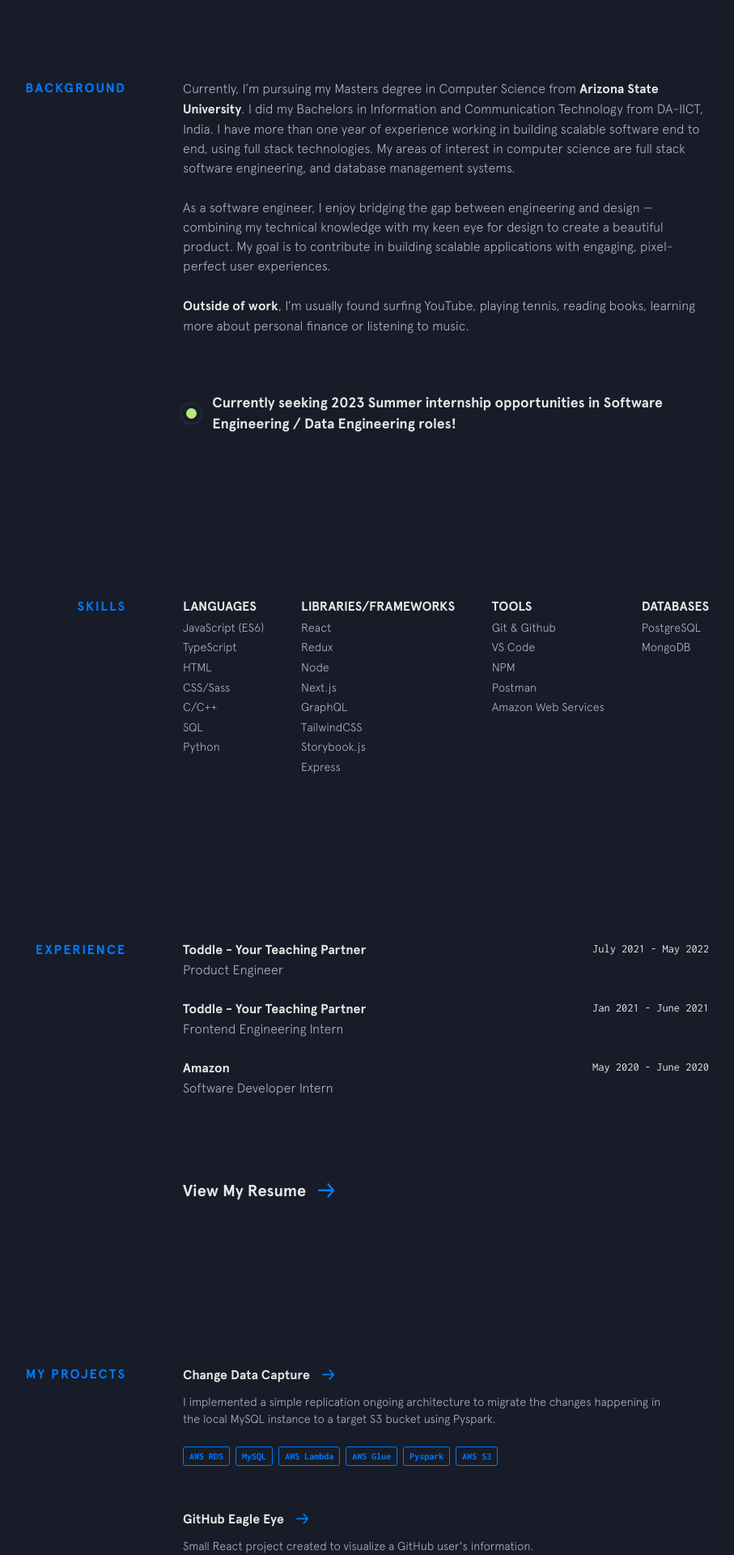
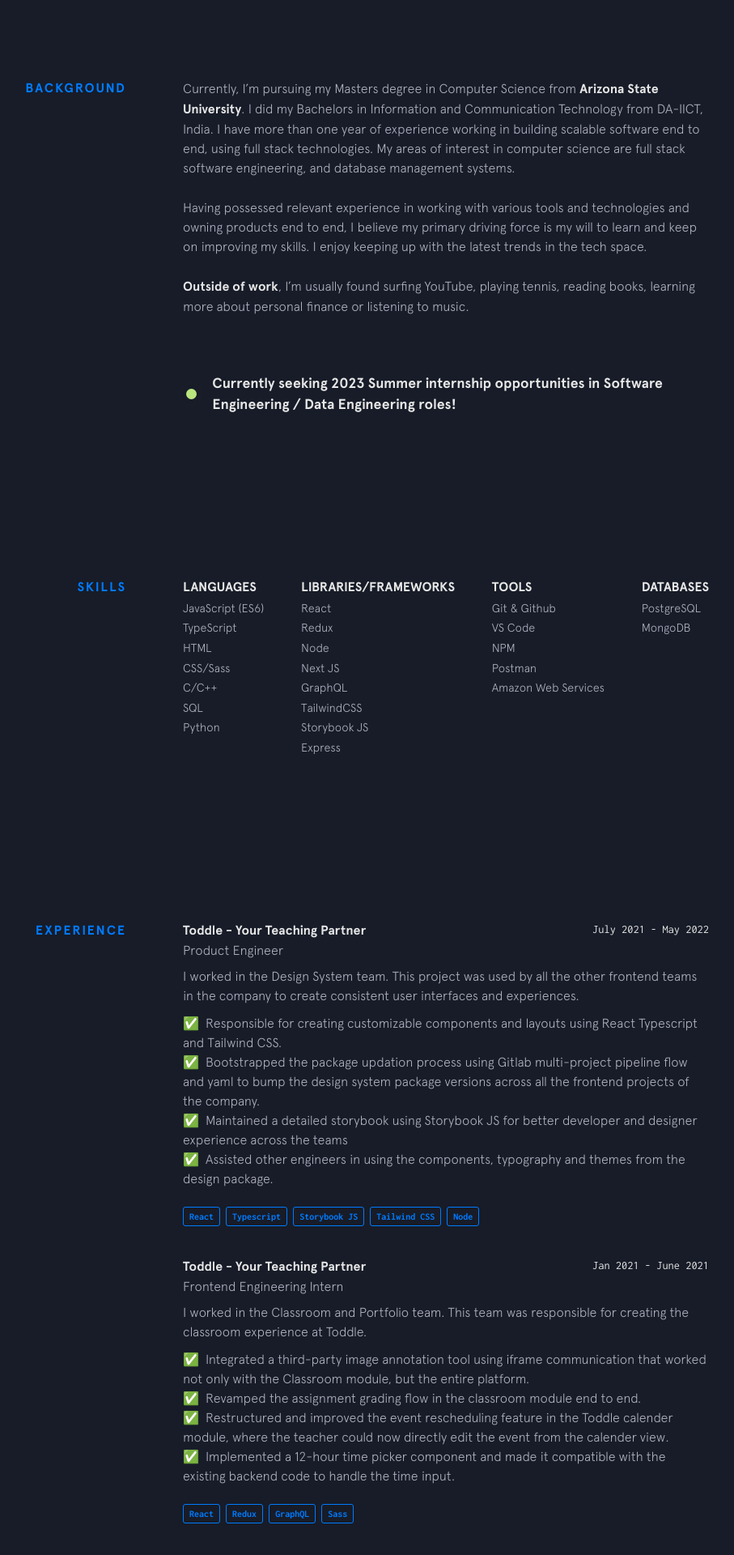
Before and after one commit to rhythm-3099/rhythm-3099.github.io, a Jekyll site: the page built from index.html, in a window 1280 px wide. Shown: the part 903-2823 px from the top of the page at 81% size, without its empty margins (224-1131 px from the left). Built offline with Jekyll 4.4.1, drawn with Linux system fonts in a browser that asks for light colours; nearby versions of some CDN libraries; some of the changed text lies outside the part shown.

Commit message:
chore: add experience and projects

```diff
--- a/_data/experience.yml
+++ b/_data/experience.yml
@@ -2,13 +2,45 @@
   url: https://www.toddleapp.com/
   time: July 2021 - May 2022
   position: Product Engineer
+  description: I worked in the Design System team. This project was used by all the other frontend teams in the company to create consistent user interfaces and experiences.
+  work:
+    - thing: Responsible for creating customizable components and layouts using React Typescript and Tailwind CSS.
+    - thing: Bootstrapped the package updation process using Gitlab multi-project pipeline flow and yaml to bump the design system package versions across all the frontend projects of the company.
+    - thing: Maintained a detailed storybook using Storybook JS for better developer and designer experience across the teams
+    - thing: Assisted other engineers in using the components, typography and themes from the design package.
+  tech:
+    - used: React
+    - used: Typescript
+    - used: Storybook JS
+    - used: Tailwind CSS
+    - used: Node
 
 - company: Toddle - Your Teaching Partner
   url: https://www.toddleapp.com/
   time: Jan 2021 - June 2021
   position: Frontend Engineering Intern
+  description: I worked in the Classroom and Portfolio team. This team was responsible for creating the classroom experience at Toddle.
+  work:
+    - thing: Integrated a third-party image annotation tool using iframe communication that worked not only with the Classroom module, but the entire platform.
+    - thing: Revamped the assignment grading flow in the classroom module end to end.
+    - thing: Restructured and improved the event rescheduling feature in the Toddle calender module, where the teacher could now directly edit the event from the calender view.
+    - thing: Implemented a 12-hour time picker component and made it compatible with the existing backend code to handle the time input.
+  tech:
+    - used: React
+    - used: Redux
+    - used: GraphQL
+    - used: Sass
 
 - company: Amazon
   url: https://www.amazon.com/
   time: May 2020 - June 2020
   position: Software Developer Intern
+  description: I interned in the Matching Quality team, India in the Search Science and AI organization at Amazon. This team was primarily responsible for building ML models to improve the order of the search results at Amazon.
+  work:
+    - thing: Engineered a data processing and analysis tool that would perform the necessary sanity check on the important columns and clean the dataset for further use.
+    - thing: Created an alert mechanism that would mail to the mailing list with a detailed report about the data sanity.
+    - thing: Deployed this analysis and alerting tool on AWS Lambda to automate the preprocessing job as soon as a new dataset got added in the source S3 bucket.
+  tech:
+    - used: Pandas
+    - used: AWS S3
+    - used: AWS SES
--- a/_data/skills.yml
+++ b/_data/skills.yml
@@ -11,10 +11,10 @@ frameworks:
   - item: React
   - item: Redux
   - item: Node
-  - item: Next.js
+  - item: Next JS
   - item: GraphQL
   - item: TailwindCSS
-  - item: Storybook.js
+  - item: Storybook JS
   - item: Express
 
 
--- a/_includes/background.html
+++ b/_includes/background.html
@@ -12,10 +12,10 @@
     </p>
 
     <p>
-      As a software engineer, I enjoy bridging the gap between engineering and
-      design &mdash; combining my technical knowledge with my keen eye for
-      design to create a beautiful product. My goal is to contribute in building
-      scalable applications with engaging, pixel-perfect user experiences.
+      Having possessed relevant experience in working with various tools and
+      technologies and owning products end to end, I believe my primary driving
+      force is my will to learn and keep on improving my skills. I enjoy keeping
+      up with the latest trends in the tech space.
     </p>
 
     <p>
--- a/_includes/experience.html
+++ b/_includes/experience.html
@@ -11,7 +11,17 @@
           <div class="job__time">{{job.time}}</div>
         </div>
         <div class="job__position">{{job.position}}</div>
-        <!-- <h1>Hi</h1> -->
+        <div class="job__description">{{job.description}}</div>
+        <ul class="job__responsiblities">
+          {% for work in job.work %}
+            <li class="job__responsibilities__responsibility">{{work.thing}}</li>
+        {% endfor %}
+        </ul>
+        <div class="job__used">
+          {% for tech in job.tech %}
+          <div class="job__used__item">{{tech.used}}</div>
+          {% endfor %}
+        </div>
       </div>
       {% endfor %}
     </div>
```
Also changed, not shown: _scss/partials/_experience.scss (+35 -1 lines), css/main.css.
